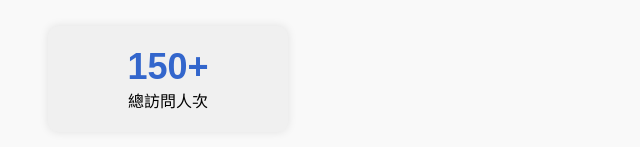
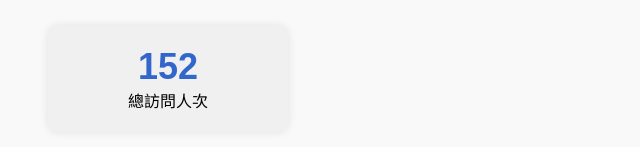
Before and after one commit to wu0205n/.github.io, a plain HTML site: page index.html in a window 1280 px wide. Shown: the part 353-500 px from the top of the page, 0-640 px from the left. Drawn offline with Linux system fonts and the light colour scheme.

Commit message:
Update index.html

```diff
--- a/index.html
+++ b/index.html
@@ -45,7 +45,7 @@
 
     <h3>📊 網站數據統計</h3>
     <div class="card">
-        <div class="number">150+</div>
+        <div class="number">152</div>
         <div>總訪問人次</div>
     </div>
 
```
